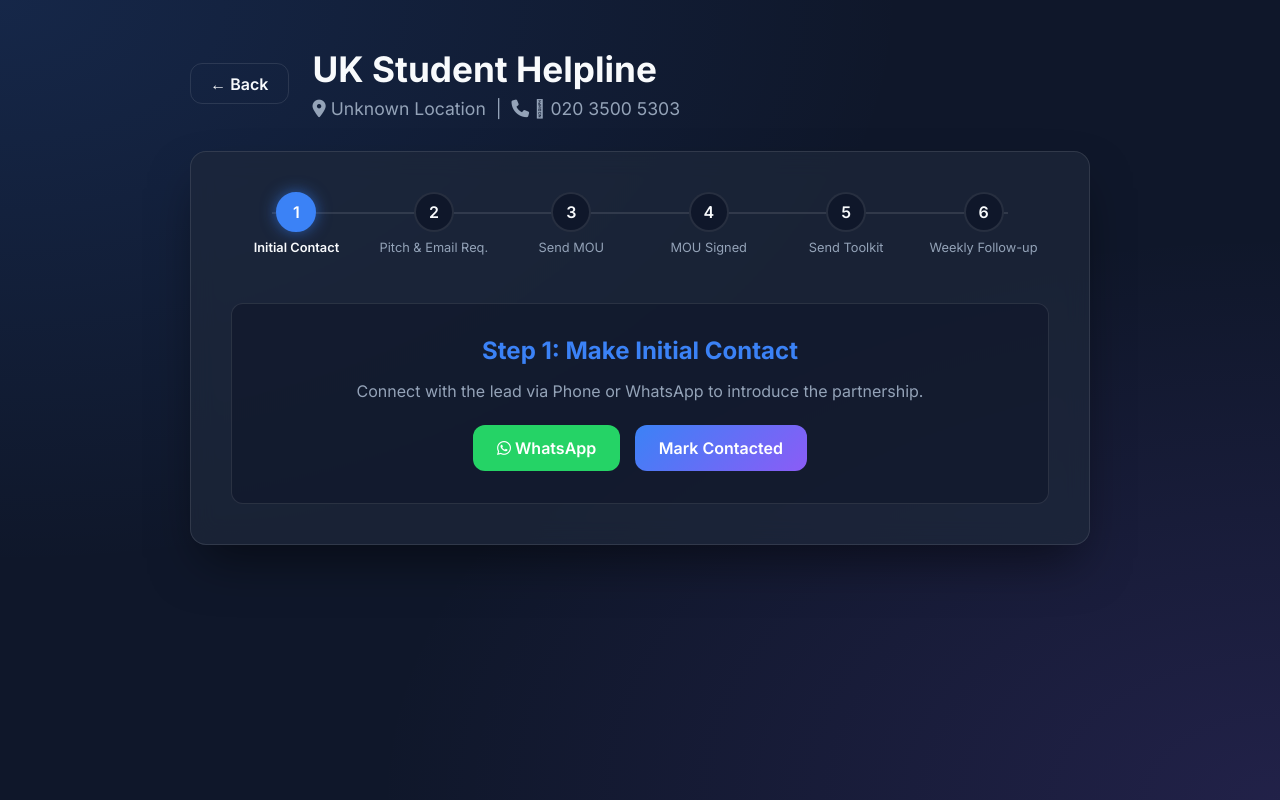
After one commit to mycks45/LeadSenseAI, a FastAPI app: template templates/crm_view.html in a window 1280 px wide. The commit adds this page. Run offline with FastAPI, Linux system fonts and the light colour scheme; data comes from the database, SQL or seed files in the repository; both versions use the stored data as it was after the commit; the template is opened without the code that fills it: most values are stand-ins (such as "Sample title", 1, 10 or a date in 2020).

Commit message:
feat: Add comprehensive 6-step CRM tracking pages for individual leads

```diff
--- a/app.py
+++ b/app.py
@@ -9,6 +9,11 @@ import csv
 
 from scrape_agencies import scrape_google_maps
 import database
+from datetime import datetime
+import smtplib
+from email.mime.multipart import MIMEMultipart
+from email.mime.text import MIMEText
+from email.mime.application import MIMEApplication
 
 app = FastAPI()
 
@@ -46,6 +51,15 @@ class BulkDeleteRequest(BaseModel):
 
 class UpdatePhoneRequest(BaseModel):
     phone: str
+
+class UpdateStageRequest(BaseModel):
+    stage: int
+
+class UpdateEmailRequest(BaseModel):
+    email: str
+
+class ContactRequest(BaseModel):
+    timestamp: str
 
 @app.get("/", response_class=HTMLResponse)
 async def read_root(request: Request):
@@ -145,3 +159,78 @@ def api_update_phone(lead_id: int, req: UpdatePhoneRequest):
         return {"success": True}
     except Exception as e:
         return {"error": str(e)}
+
+# --- CRM Endpoints ---
+
+@app.get("/crm/{lead_id}", response_class=HTMLResponse)
+async def view_crm_lead(request: Request, lead_id: int):
+    # Pass basic param down, rest handled via API or jinja if needed
+    return templates.TemplateResponse("crm_view.html", {"request": request, "lead_id": lead_id})
+
+@app.get("/api/leads/{lead_id}")
+def api_get_lead(lead_id: int):
+    try:
+        lead = database.get_lead_by_id(lead_id)
+        if lead is None:
+            return {"error": "Lead not found"}
+        return {"success": True, "lead": lead}
+    except Exception as e:
+        return {"error": str(e)}
+
+@app.post("/api/leads/{lead_id}/stage")
+def api_update_stage(lead_id: int, req: UpdateStageRequest):
+    try:
+        database.update_lead_stage(lead_id, req.stage)
+        return {"success": True}
+    except Exception as e:
+        return {"error": str(e)}
+
+@app.put("/api/leads/{lead_id}/mou_email")
+def api_update_mou_email(lead_id: int, req: UpdateEmailRequest):
+    try:
+        database.update_mou_email(lead_id, req.email)
+        return {"success": True}
+    except Exception as e:
+        return {"error": str(e)}
+
+@app.post("/api/leads/{lead_id}/contact")
+def api_update_contact(lead_id: int, req: ContactRequest):
+    try:
+        database.update_last_contacted(lead_id, req.timestamp)
+        return {"success": True}
+    except Exception as e:
+        return {"error": str(e)}
+
+@app.post("/api/leads/{lead_id}/send_mou")
+def api_send_mou(lead_id: int):
+    # Dummy Email logic for MOU
+    try:
+        lead = database.get_lead_by_id(lead_id)
+        email_to = lead.get('mou_email') or lead.get('email')
+        if not email_to:
+            return {"error": "No email address found to send MOU."}
+
+        # MOCK SMTP Logic
+        print(f"[MOCK EMAIL] Sending MOU to {email_to} for lead {lead.get('name')}")
+        # When ready, user can configure smtplib here:
+        # server = smtplib.SMTP('smtp.gmail.com', 587) ...
+
+        return {"success": True}
+    except Exception as e:
+        return {"error": str(e)}
+
+@app.post("/api/leads/{lead_id}/send_toolkit")
+def api_send_toolkit(lead_id: int):
+    # Dummy Email logic for Toolkit
+    try:
+        lead = database.get_lead_by_id(lead_id)
+        email_to = lead.get('mou_email') or lead.get('email')
+        if not email_to:
+            return {"error": "No email address found to send Toolkit."}
+
+        # MOCK SMTP Logic
+        print(f"[MOCK EMAIL] Sending Toolkits and Ack to {email_to} for lead {lead.get('name')}")
+
+        return {"success": True}
+    except Exception as e:
+        return {"error": str(e)}
--- /dev/null
+++ b/templates/crm_view.html
@@ -0,0 +1,445 @@
+<!DOCTYPE html>
+<html lang="en">
+<head>
+    <meta charset="UTF-8">
+    <meta name="viewport" content="width=device-width, initial-scale=1.0">
+    <title>Lead CRM | LeadSense AI</title>
+    <link href="https://fonts.googleapis.com/css2?family=Inter:wght@300;400;600;700&display=swap" rel="stylesheet">
+    <link rel="stylesheet" href="https://cdnjs.cloudflare.com/ajax/libs/font-awesome/6.4.0/css/all.min.css">
+
+    <style>
+        :root {
+            --bg-color: #0f172a;
+            --glass-bg: rgba(30, 41, 59, 0.7);
+            --glass-border: rgba(255, 255, 255, 0.1);
+            --accent-primary: #3b82f6;
+            --accent-secondary: #8b5cf6;
+            --text-main: #f8fafc;
+            --text-muted: #94a3b8;
+            --success: #10b981;
+        }
+
+        * {
+            box-sizing: border-box;
+            margin: 0;
+            padding: 0;
+            font-family: 'Inter', sans-serif;
+        }
+
+        body {
+            background-color: var(--bg-color);
+            background-image:
+                radial-gradient(at 0% 0%, rgba(59, 130, 246, 0.15) 0px, transparent 50%),
+                radial-gradient(at 100% 100%, rgba(139, 92, 246, 0.15) 0px, transparent 50%);
+            color: var(--text-main);
+            min-height: 100vh;
+            display: flex;
+            flex-direction: column;
+            align-items: center;
+            padding: 3rem 1rem;
+        }
+
+        .container {
+            width: 100%;
+            max-width: 900px;
+        }
+
+        header {
+            display: flex;
+            align-items: center;
+            margin-bottom: 2rem;
+            gap: 1.5rem;
+        }
+
+        h1 {
+            font-size: 2.2rem;
+            font-weight: 700;
+        }
+
+        .subtitle {
+            color: var(--text-muted);
+            margin-top: 0.5rem;
+            font-size: 1.1rem;
+        }
+
+        .btn {
+            padding: 0.8rem 1.5rem;
+            border-radius: 12px;
+            border: none;
+            font-size: 1rem;
+            font-weight: 600;
+            cursor: pointer;
+            transition: all 0.3s ease;
+            background: linear-gradient(135deg, var(--accent-primary), var(--accent-secondary));
+            color: white;
+            text-decoration: none;
+            display: inline-block;
+        }
+
+        .btn-outline {
+            background: transparent;
+            border: 1px solid var(--glass-border);
+            color: var(--text-main);
+        }
+
+        .btn:hover {
+            transform: translateY(-2px);
+        }
+
+        /* Glass Panel */
+        .glass-panel {
+            background: var(--glass-bg);
+            backdrop-filter: blur(12px);
+            -webkit-backdrop-filter: blur(12px);
+            border: 1px solid var(--glass-border);
+            border-radius: 16px;
+            padding: 2.5rem;
+            margin-bottom: 2rem;
+            box-shadow: 0 25px 50px -12px rgba(0, 0, 0, 0.5);
+        }
+
+        /* Stepper */
+        .stepper {
+            display: flex;
+            justify-content: space-between;
+            margin-bottom: 3rem;
+            position: relative;
+        }
+
+        .stepper::before {
+            content: '';
+            position: absolute;
+            top: 20px;
+            left: 5%;
+            right: 5%;
+            height: 2px;
+            background: var(--glass-border);
+            z-index: 1;
+        }
+
+        .step {
+            display: flex;
+            flex-direction: column;
+            align-items: center;
+            position: relative;
+            z-index: 2;
+            width: 16%;
+        }
+
+        .step-circle {
+            width: 40px;
+            height: 40px;
+            border-radius: 50%;
+            background: var(--bg-color);
+            border: 2px solid var(--glass-border);
+            display: flex;
+            align-items: center;
+            justify-content: center;
+            font-weight: 600;
+            margin-bottom: 0.5rem;
+            transition: all 0.3s;
+        }
+
+        .step.active .step-circle {
+            background: var(--accent-primary);
+            border-color: var(--accent-primary);
+            color: white;
+            box-shadow: 0 0 15px rgba(59, 130, 246, 0.6);
+        }
+
+        .step.completed .step-circle {
+            background: var(--success);
+            border-color: var(--success);
+            color: white;
+        }
+
+        .step-title {
+            font-size: 0.8rem;
+            color: var(--text-muted);
+            text-align: center;
+            line-height: 1.2;
+        }
+
+        .step.active .step-title, .step.completed .step-title {
+            color: var(--text-main);
+            font-weight: 600;
+        }
+
+        /* Action Panel */
+        .action-box {
+            background: rgba(15, 23, 42, 0.6);
+            border: 1px solid var(--glass-border);
+            border-radius: 12px;
+            padding: 2rem;
+            text-align: center;
+        }
+
+        .action-box h2 {
+            margin-bottom: 1rem;
+            color: var(--accent-primary);
+        }
+
+        .input-group {
+            display: flex;
+            gap: 1rem;
+            margin-top: 1.5rem;
+            justify-content: center;
+        }
+
+        input[type="email"], input[type="text"] {
+            padding: 0.8rem 1.2rem;
+            border-radius: 8px;
+            border: 1px solid var(--glass-border);
+            background: var(--bg-color);
+            color: white;
+            width: 300px;
+        }
+
+    </style>
+</head>
+<body>
+
+    <div class="container">
+        <header>
+            <a href="/dashboard" class="btn btn-outline" style="padding: 0.6rem 1.2rem;">← Back</a>
+            <div>
+                <h1 id="agencyName">Loading CRM Profile...</h1>
+                <p class="subtitle" id="agencyMeta">Gathering data...</p>
+            </div>
+        </header>
+
+        <section class="glass-panel">
+            <div class="stepper" id="stepper">
+                <div class="step" id="step-1">
+                    <div class="step-circle">1</div>
+                    <div class="step-title">Initial Contact</div>
+                </div>
+                <div class="step" id="step-2">
+                    <div class="step-circle">2</div>
+                    <div class="step-title">Pitch & Email Req.</div>
+                </div>
+                <div class="step" id="step-3">
+                    <div class="step-circle">3</div>
+                    <div class="step-title">Send MOU</div>
+                </div>
+                <div class="step" id="step-4">
+                    <div class="step-circle">4</div>
+                    <div class="step-title">MOU Signed</div>
+                </div>
+                <div class="step" id="step-5">
+                    <div class="step-circle">5</div>
+                    <div class="step-title">Send Toolkit</div>
+                </div>
+                <div class="step" id="step-6">
+                    <div class="step-circle">6</div>
+                    <div class="step-title">Weekly Follow-up</div>
+                </div>
+            </div>
+
+            <div class="action-box" id="actionPanel">
+                <h2>Loading lifecycle actions...</h2>
+            </div>
+        </section>
+    </div>
+
+    <script>
+        const leadId = {{ lead_id }};
+        let leadData = null;
+
+        window.onload = async function() {
+            await fetchLead();
+        };
+
+        async function fetchLead() {
+            try {
+                const response = await fetch(`/api/leads/${leadId}`);
+                const data = await response.json();
+                if (data.success) {
+                    leadData = data.lead;
+                    renderUI();
+                } else {
+                    document.getElementById('agencyName').innerText = "Lead Not Found";
+                    document.getElementById('agencyMeta').innerText = data.error;
+                }
+            } catch (e) {
+                console.error(e);
+            }
+        }
+
+        async function updateStage(newStage) {
+            try {
+                await fetch(`/api/leads/${leadId}/stage`, {
+                    method: 'POST',
+                    headers: { 'Content-Type': 'application/json' },
+                    body: JSON.stringify({ stage: newStage })
+                });
+                await fetchLead(); // Refresh state
+            } catch (e) {
+                alert("Error updating stage.");
+            }
+        }
+
+        function renderUI() {
+            // Update Header
+            document.getElementById('agencyName').innerText = leadData.name;
+            document.getElementById('agencyMeta').innerHTML = `<i class="fas fa-map-marker-alt"></i> ${leadData.location || 'Unknown Location'} &nbsp;|&nbsp; <i class="fas fa-phone"></i> ${leadData.phone || 'No Phone'}`;
+
+            // Update Stepper Visuals
+            const currentStage = leadData.crm_stage || 0;
+
+            for (let i = 1; i <= 6; i++) {
+                const step = document.getElementById(`step-${i}`);
+                step.className = "step"; // reset
+                if (currentStage >= i) {
+                    step.classList.add("completed");
+                    // Change icon to checkmark
+                    step.querySelector('.step-circle').innerHTML = '<i class="fas fa-check"></i>';
+                } else if (currentStage === i - 1) {
+                    step.classList.add("active");
+                    step.querySelector('.step-circle').innerHTML = i;
+                } else {
+                    step.querySelector('.step-circle').innerHTML = i;
+                }
+            }
+
+            // Render Active Action Panel
+            renderActionPanel(currentStage);
+        }
+
+        function renderActionPanel(stage) {
+            const panel = document.getElementById('actionPanel');
+
+            if (stage === 0) {
+                let waLink = "";
+                if (leadData.phone && leadData.phone !== "-") {
+                    // super simple number extraction for WA link
+                    let num = leadData.phone.replace(/\D/g,'');
+                    waLink = `<a href="https://wa.me/${num}" target="_blank" class="btn" style="background: #25D366; margin-right: 10px;"><i class="fab fa-whatsapp"></i> WhatsApp</a>`;
+                }
+
+                panel.innerHTML = `
+                    <h2>Step 1: Make Initial Contact</h2>
+                    <p style="color: var(--text-muted); margin-bottom: 1.5rem;">Connect with the lead via Phone or WhatsApp to introduce the partnership.</p>
+                    <div>
+                        ${waLink}
+                        <button class="btn" onclick="updateStage(1)">Mark Contacted</button>
+                    </div>
+                `;
+            }
+            else if (stage === 1) {
+                panel.innerHTML = `
+                    <h2>Step 2: Initial Pitch & Email Request</h2>
+                    <p style="color: var(--text-muted); margin-bottom: 1.5rem;">Deliver the initial pitch. If they are interested, request their primary Email ID to send the MOU.</p>
+                    <div class="input-group">
+                        <input type="email" id="mouEmailInput" placeholder="Enter Confirmed Email ID..." value="${leadData.email || ''}">
+                        <button class="btn" onclick="saveEmailAndAdvance()">Save & Advance</button>
+                    </div>
+                `;
+            }
+            else if (stage === 2) {
+                panel.innerHTML = `
+                    <h2>Step 3: Send MOU</h2>
+                    <p style="color: var(--text-muted); margin-bottom: 1.5rem;">Ready to send the MOU to <strong>${leadData.mou_email || leadData.email}</strong>.</p>
+                    <button class="btn" onclick="automateMOU()" id="mouBtn"><i class="fas fa-paper-plane"></i> Automate MOU Email</button>
+                `;
+            }
+            else if (stage === 3) {
+                panel.innerHTML = `
+                    <h2>Step 4: Await Signed MOU</h2>
+                    <p style="color: var(--text-muted); margin-bottom: 1.5rem;">Have they returned the physically/digitally signed MOU?</p>
+                    <button class="btn" style="background: var(--success);" onclick="updateStage(4)"><i class="fas fa-file-signature"></i> Mark MOU Signed</button>
+                `;
+            }
+            else if (stage === 4) {
+                panel.innerHTML = `
+                    <h2>Step 5: Send Toolkit & Acknowledgement</h2>
+                    <p style="color: var(--text-muted); margin-bottom: 1.5rem;">Send a Welcome Acknowledgement along with the Counseling Guidelines and Toolkit PDFs.</p>
+                    <button class="btn" onclick="automateToolkit()" id="tkBtn"><i class="fas fa-paper-plane"></i> Automate Toolkit Email</button>
+                `;
+            }
+            else if (stage >= 5) {
+                let lastContactHtml = leadData.last_contacted
+                    ? `<span style="color: var(--accent-primary);">Last Follow-up: ${leadData.last_contacted}</span>`
+                    : `<span style="color: #ef4444;">No follow-up logged yet!</span>`;
+
+                panel.innerHTML = `
+                    <h2>Step 6: Weekly Follow-up Hub</h2>
+                    <p style="color: var(--text-muted); margin-bottom: 1.5rem;">MOU is signed and Toolkit is delivered. Now we strictly follow up once a week.<br> ${lastContactHtml}</p>
+                    <button class="btn btn-outline" onclick="logFollowup()"><i class="fas fa-calendar-check"></i> Log Follow-up Today</button>
+                `;
+            }
+        }
+
+        async function saveEmailAndAdvance() {
+            const email = document.getElementById('mouEmailInput').value.trim();
+            if(!email) return alert("Please enter an email address before advancing.");
+
+            try {
+                await fetch(`/api/leads/${leadId}/mou_email`, {
+                    method: 'PUT',
+                    headers: { 'Content-Type': 'application/json' },
+                    body: JSON.stringify({ email: email })
+                });
+                await updateStage(2);
+            } catch (e) {
+                alert("Error saving email.");
+            }
+        }
+
+        async function automateMOU() {
+            const btn = document.getElementById('mouBtn');
+            btn.innerHTML = `<i class="fas fa-spinner fa-spin"></i> Sending Setup...`;
+            btn.disabled = true;
+
+            try {
+                const response = await fetch(`/api/leads/${leadId}/send_mou`, { method: 'POST' });
+                const data = await response.json();
+                if(data.success) {
+                    await updateStage(3);
+                } else {
+                    alert("Email Automation Error: " + data.error);
+                    btn.innerText = "Retry Automate MOU Email";
+                    btn.disabled = false;
+                }
+            } catch(e) {
+                alert("Connection failed.");
+            }
+        }
+
+        async function automateToolkit() {
+            const btn = document.getElementById('tkBtn');
+            btn.innerHTML = `<i class="fas fa-spinner fa-spin"></i> Sending Setup...`;
+            btn.disabled = true;
+
+            try {
+                const response = await fetch(`/api/leads/${leadId}/send_toolkit`, { method: 'POST' });
+                const data = await response.json();
+                if(data.success) {
+                    await updateStage(5);
+                } else {
+                    alert("Email Automation Error: " + data.error);
+                    btn.innerText = "Retry Automate Toolkit Email";
+                    btn.disabled = false;
+                }
+            } catch(e) {
+                alert("Connection failed.");
+            }
+        }
+
+        async function logFollowup() {
+            const today = new Date().toISOString().split('T')[0];
+            try {
+                await fetch(`/api/leads/${leadId}/contact`, {
+                    method: 'POST',
+                    headers: { 'Content-Type': 'application/json' },
+                    body: JSON.stringify({ timestamp: today })
+                });
+                await fetchLead();
+            } catch(e) {
+                alert("Failed to log contact.");
+            }
+        }
+
+    </script>
+</body>
+</html>
--- a/templates/dashboard.html
+++ b/templates/dashboard.html
@@ -352,7 +352,7 @@
                 idTd.innerText = row.id;
 
                 const nameTd = document.createElement("td");
-                nameTd.innerHTML = `<strong>${row.name || "-"}</strong> <br><span style="font-size: 0.75rem; color: var(--text-muted);"><i class="fas fa-map-marker-alt"></i> ${row.location || "Unknown District"}</span>`;
+                nameTd.innerHTML = `<strong><a href="/crm/${row.id}" class="table-link" style="color: var(--text-main); text-decoration: none;">${row.name || "-"}</a></strong> <br><span style="font-size: 0.75rem; color: var(--text-muted);"><i class="fas fa-map-marker-alt"></i> ${row.location || "Unknown District"}</span>`;
 
                 const phoneTd = document.createElement("td");
                 if (!row.phone || row.phone === "-" || row.phone.trim() === "") {
```
Also changed, not shown: database.py (+33 -0 lines), leads.db.
